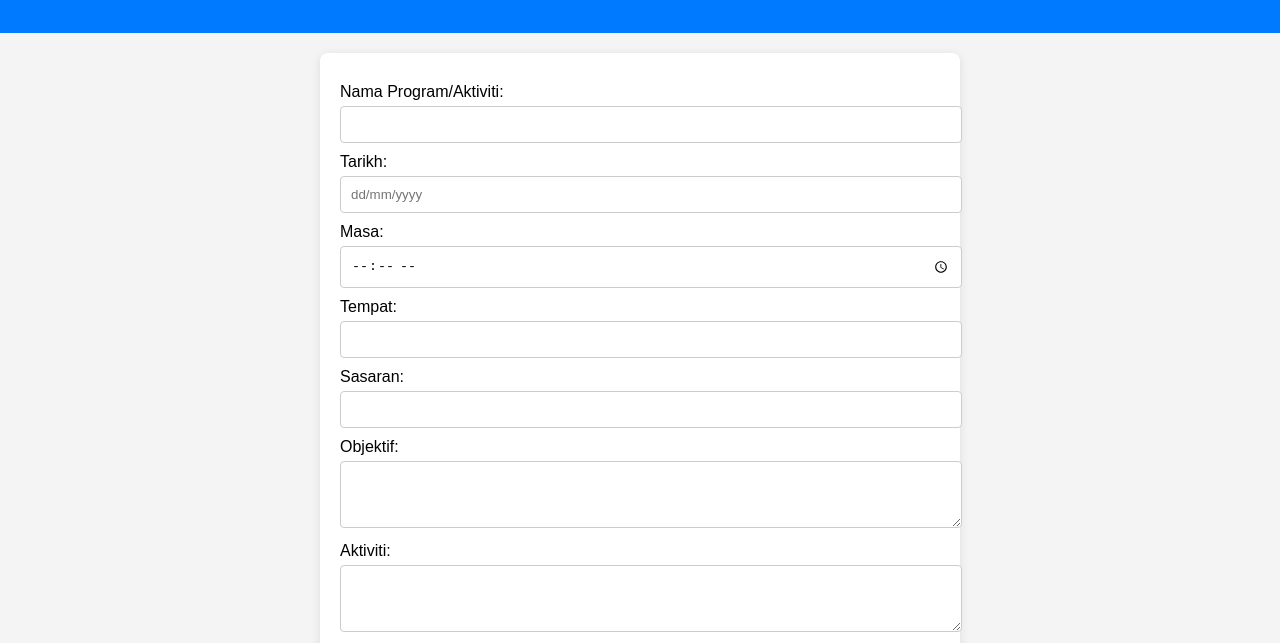
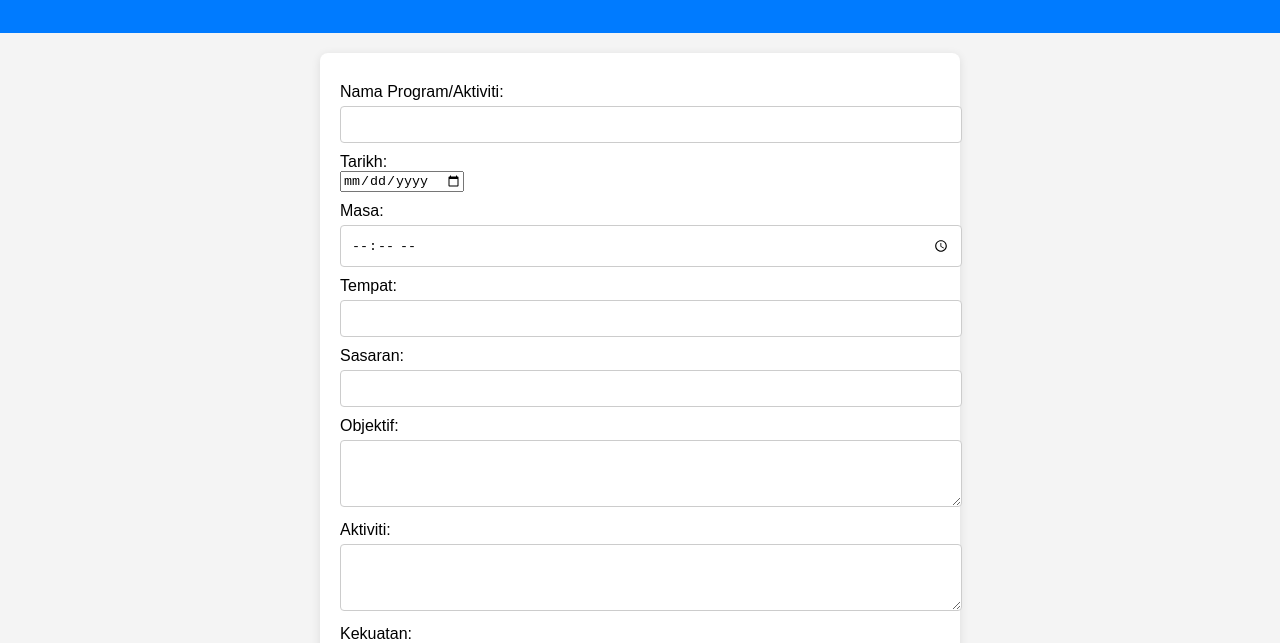
Before and after one commit to EncikA/OPR, a plain HTML site: page index.html in a window 1280 px wide. Shown: the part 121-764 px from the top of the page. Drawn offline with Linux system fonts and the light colour scheme.

Commit message:
index.html

```diff
--- a/index.html
+++ b/index.html
@@ -18,7 +18,7 @@
             <input type="text" id="programName" name="programName" required>
 
             <label for="date">Tarikh:</label>
-            <input type="text" id="date" name="date" placeholder="dd/mm/yyyy" required>
+            <input type="date" id="date" name="date" required>
 
             <label for="time">Masa:</label>
             <input type="time" id="time" name="time" required>
@@ -61,6 +61,7 @@
         <p>&copy; SK Stalon One Page Report Generator</p>
     </footer>
 
+    <!-- Include html2pdf.js -->
     <script src="https://cdnjs.cloudflare.com/ajax/libs/html2pdf.js/0.10.1/html2pdf.bundle.min.js"></script>
     <script src="script.js"></script>
 </body>
```
